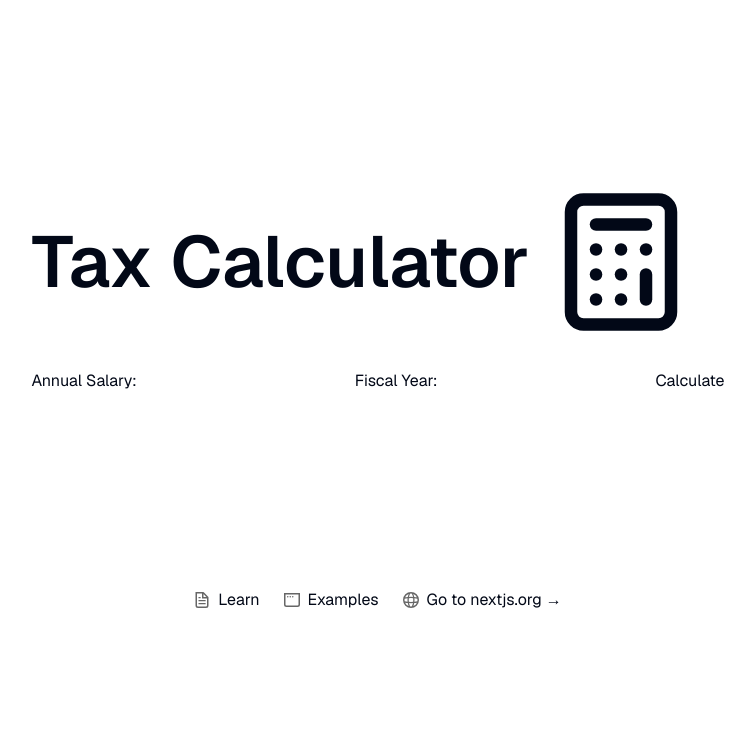
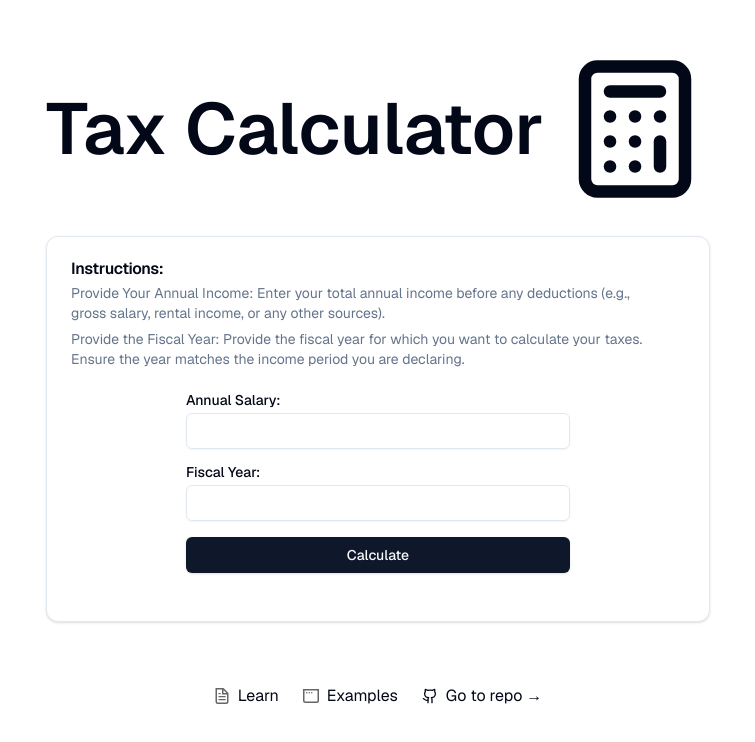
Before and after one commit to CLu1s/points, a Next.js app: page / in a window 1280 px wide. Shown: the part 110-852 px from the top of the page, without its empty margins (262-1017 px from the left). Before the commit the page ends 800 px from the top, so only its background shows below. Built offline with nearby package versions, Linux system fonts and the light colour scheme.

Commit message:
add styles and format

```diff
--- a/app/page.tsx
+++ b/app/page.tsx
@@ -1,6 +1,6 @@
 import Image from "next/image";
 import Form from "@/components/Form";
-import { Calculator } from "lucide-react";
+import { Calculator, Github } from "lucide-react";
 
 export default function Home() {
   return (
@@ -19,9 +19,8 @@ export default function Home() {
       <footer className="row-start-3 flex gap-6 flex-wrap items-center justify-center">
         <a
           className="flex items-center gap-2 hover:underline hover:underline-offset-4"
-          href="https://nextjs.org/learn?utm_source=create-next-app&utm_medium=appdir-template-tw&utm_campaign=create-next-app"
+          href="https://www.canada.ca/en/financial-consumer-agency/services/financial-toolkit/taxes/taxes-2/5.html"
           target="_blank"
-          rel="noopener noreferrer"
         >
           <Image
             aria-hidden
@@ -34,7 +33,7 @@ export default function Home() {
         </a>
         <a
           className="flex items-center gap-2 hover:underline hover:underline-offset-4"
-          href="https://vercel.com/templates?framework=next.js&utm_source=create-next-app&utm_medium=appdir-template-tw&utm_campaign=create-next-app"
+          href="https://investinganswers.com/dictionary/m/marginal-tax-rate"
           target="_blank"
           rel="noopener noreferrer"
         >
@@ -53,14 +52,8 @@ export default function Home() {
           target="_blank"
           rel="noopener noreferrer"
         >
-          <Image
-            aria-hidden
-            src="/globe.svg"
-            alt="Globe icon"
-            width={16}
-            height={16}
-          />
-          Go to nextjs.org →
+          <Github height={16} width={16} />
+          Go to repo →
         </a>
       </footer>
     </div>
--- a/components/Form.tsx
+++ b/components/Form.tsx
@@ -3,19 +3,28 @@ import React, { useState } from "react";
 import { useForm, SubmitHandler } from "react-hook-form";
 import axios from "axios";
 import { Inputs, TaxBracket } from "@/types/FormTypes";
+import { Button } from "@/components/ui/button";
+import {
+  Card,
+  CardContent,
+  CardDescription,
+  CardFooter,
+  CardHeader,
+  CardTitle,
+} from "@/components/ui/card";
+import { Input } from "@/components/ui/input";
+import { Label } from "@/components/ui/label";
+import formatMoney from "@/lib/formatMoney";
 
 const ENDPOINT = "http://localhost:5001/tax-calculator/tax-year";
 
 const Form = () => {
-  const [salary, setSalary] = useState("");
-  const [year, setYear] = useState("");
   const [result, setResult] = useState<string | null>(null);
   const [loading, setLoading] = useState(false);
 
   const {
     register,
     handleSubmit,
-    watch,
     formState: { errors },
   } = useForm<Inputs>();
 
@@ -33,12 +42,18 @@ const Form = () => {
     setLoading(true);
     setResult(null);
     try {
-      const { data } = await axios.get(`${ENDPOINT}/${year}`);
+      const response = await axios.get(`${ENDPOINT}/${year}`);
+      if (!response.data || !response.data.tax_brackets) {
+        throw new Error("Invalid API response");
+      }
+      const { data } = response;
       const tax = calculateTax(Number(salary), data.tax_brackets);
-      setResult(`$${tax}`);
+      setResult(formatMoney(tax));
     } catch (error) {
       console.error(error);
-      setResult("Error calculating taxes");
+      setResult("Error calculating taxes, please try again later");
+    } finally {
+      setLoading(false);
     }
   };
   const calculateTax = (salary: number, brackets: TaxBracket[]) => {
@@ -49,35 +64,106 @@ const Form = () => {
         totalTax += taxableIncome * rate;
       }
     });
-    return totalTax.toFixed(2);
+    return totalTax;
   };
-  // TODO add use form hook
-  // TODO add shadcn eleemnts
+
   return (
-    <form onSubmit={handleSubmit(onSubmit)}>
-      <label>
-        Annual Salary:
-        <input
-          type="number"
-          value={salary}
-          onChange={(e) => setSalary(e.target.value)}
-          required
-        />
-      </label>
-      <label>
-        Fiscal Year:
-        <input
-          type="number"
-          value={year}
-          onChange={(e) => setYear(e.target.value)}
-          required
-        />
-      </label>
-      <button type="submit" disabled={loading}>
-        {loading ? "Calculating..." : "Calculate"}
-      </button>
-      {result && <div>Result: {result}</div>}
-    </form>
+    <Card className={"w-full"}>
+      <CardHeader>
+        <CardTitle>Instructions:</CardTitle>
+        <CardDescription>
+          <ul className={"grid w-full max-w-xl items-center gap-1.5"}>
+            <li>
+              Provide Your Annual Income: Enter your total annual income before
+              any deductions (e.g., gross salary, rental income, or any other
+              sources).
+            </li>
+            <li>
+              Provide the Fiscal Year: Provide the fiscal year for which you
+              want to calculate your taxes. Ensure the year matches the income
+              period you are declaring.
+            </li>
+          </ul>
+        </CardDescription>
+      </CardHeader>
+      <CardContent>
+        <form
+          onSubmit={handleSubmit(onSubmit)}
+          className={"flex flex-col gap-4"}
+        >
+          <div className="grid w-full max-w-sm items-center gap-1.5 m-auto">
+            <Label htmlFor="salary">Annual Salary:</Label>
+            <Input
+              id={"salary"}
+              type="number"
+              {...register("salary", { required: true, min: 1 })}
+            />
+            {errors.salary && (
+              <span className={"text-red-600"}>This field is required</span>
+            )}
+            {errors.salary?.type === "min" && (
+              <span className={"text-red-600"}>
+                Please enter a salary greater than 0
+              </span>
+            )}
+          </div>
+          <div className="grid w-full max-w-sm items-center gap-1.5 m-auto">
+            <Label htmlFor="year">Fiscal Year:</Label>
+            <Input
+              id={"year"}
+              type="number"
+              {...register("year", { required: true, min: 2019, max: 2022 })}
+            />
+            {errors.year?.type === "required" && (
+              <span className={"text-red-600"}>This field is required</span>
+            )}
+            {errors.year?.type === "min" && (
+              <span className={"text-red-600"}>
+                Please enter a year after 2019
+              </span>
+            )}
+            {errors.year?.type === "max" && (
+              <span className={"text-red-600"}>
+                Please enter a year before 2023
+              </span>
+            )}
+          </div>
+          <Button
+            type="submit"
+            disabled={loading}
+            className={"w-full max-w-sm m-auto"}
+          >
+            {loading ? (
+              <span className={"animate-spin"} data-testid="calculating">
+                <svg
+                  xmlns="http://www.w3.org/2000/svg"
+                  width="24"
+                  height="24"
+                  viewBox="0 0 24 24"
+                  fill="none"
+                  stroke="currentColor"
+                  strokeWidth="2"
+                  strokeLinecap="round"
+                  strokeLinejoin="round"
+                  className="lucide lucide-loader-circle"
+                >
+                  <path d="M21 12a9 9 0 1 1-6.219-8.56" />
+                </svg>
+              </span>
+            ) : (
+              "Calculate"
+            )}
+          </Button>
+        </form>
+      </CardContent>
+      <CardFooter>
+        {result && (
+          <div className="mt-4 w-full text-center p-2 bg-gray-100 rounded m-auto">
+            Result: <strong>{result}</strong>
+          </div>
+        )}
+      </CardFooter>
+    </Card>
   );
 };
 
--- /dev/null
+++ b/components/ui/button.tsx
@@ -0,0 +1,57 @@
+import * as React from "react"
+import { Slot } from "@radix-ui/react-slot"
+import { cva, type VariantProps } from "class-variance-authority"
+
+import { cn } from "@/lib/utils"
+
+const buttonVariants = cva(
+  "inline-flex items-center justify-center gap-2 whitespace-nowrap rounded-md text-sm font-medium transition-colors focus-visible:outline-none focus-visible:ring-1 focus-visible:ring-ring disabled:pointer-events-none disabled:opacity-50 [&_svg]:pointer-events-none [&_svg]:size-4 [&_svg]:shrink-0",
+  {
+    variants: {
+      variant: {
+        default:
+          "bg-primary text-primary-foreground shadow hover:bg-primary/90",
+        destructive:
+          "bg-destructive text-destructive-foreground shadow-sm hover:bg-destructive/90",
+        outline:
+          "border border-input bg-background shadow-sm hover:bg-accent hover:text-accent-foreground",
+        secondary:
+          "bg-secondary text-secondary-foreground shadow-sm hover:bg-secondary/80",
+        ghost: "hover:bg-accent hover:text-accent-foreground",
+        link: "text-primary underline-offset-4 hover:underline",
+      },
+      size: {
+        default: "h-9 px-4 py-2",
+        sm: "h-8 rounded-md px-3 text-xs",
+        lg: "h-10 rounded-md px-8",
+        icon: "h-9 w-9",
+      },
+    },
+    defaultVariants: {
+      variant: "default",
+      size: "default",
+    },
+  }
+)
+
+export interface ButtonProps
+  extends React.ButtonHTMLAttributes<HTMLButtonElement>,
+    VariantProps<typeof buttonVariants> {
+  asChild?: boolean
+}
+
+const Button = React.forwardRef<HTMLButtonElement, ButtonProps>(
+  ({ className, variant, size, asChild = false, ...props }, ref) => {
+    const Comp = asChild ? Slot : "button"
+    return (
+      <Comp
+        className={cn(buttonVariants({ variant, size, className }))}
+        ref={ref}
+        {...props}
+      />
+    )
+  }
+)
+Button.displayName = "Button"
+
+export { Button, buttonVariants }
--- /dev/null
+++ b/components/ui/card.tsx
@@ -0,0 +1,76 @@
+import * as React from "react"
+
+import { cn } from "@/lib/utils"
+
+const Card = React.forwardRef<
+  HTMLDivElement,
+  React.HTMLAttributes<HTMLDivElement>
+>(({ className, ...props }, ref) => (
+  <div
+    ref={ref}
+    className={cn(
+      "rounded-xl border bg-card text-card-foreground shadow",
+      className
+    )}
+    {...props}
+  />
+))
+Card.displayName = "Card"
+
+const CardHeader = React.forwardRef<
+  HTMLDivElement,
+  React.HTMLAttributes<HTMLDivElement>
+>(({ className, ...props }, ref) => (
+  <div
+    ref={ref}
+    className={cn("flex flex-col space-y-1.5 p-6", className)}
+    {...props}
+  />
+))
+CardHeader.displayName = "CardHeader"
+
+const CardTitle = React.forwardRef<
+  HTMLDivElement,
+  React.HTMLAttributes<HTMLDivElement>
+>(({ className, ...props }, ref) => (
+  <div
+    ref={ref}
+    className={cn("font-semibold leading-none tracking-tight", className)}
+    {...props}
+  />
+))
+CardTitle.displayName = "CardTitle"
+
+const CardDescription = React.forwardRef<
+  HTMLDivElement,
+  React.HTMLAttributes<HTMLDivElement>
+>(({ className, ...props }, ref) => (
+  <div
+    ref={ref}
+    className={cn("text-sm text-muted-foreground", className)}
+    {...props}
+  />
+))
+CardDescription.displayName = "CardDescription"
+
+const CardContent = React.forwardRef<
+  HTMLDivElement,
+  React.HTMLAttributes<HTMLDivElement>
+>(({ className, ...props }, ref) => (
+  <div ref={ref} className={cn("p-6 pt-0", className)} {...props} />
+))
+CardContent.displayName = "CardContent"
+
+const CardFooter = React.forwardRef<
+  HTMLDivElement,
+  React.HTMLAttributes<HTMLDivElement>
+>(({ className, ...props }, ref) => (
+  <div
+    ref={ref}
+    className={cn("flex items-center p-6 pt-0", className)}
+    {...props}
+  />
+))
+CardFooter.displayName = "CardFooter"
+
+export { Card, CardHeader, CardFooter, CardTitle, CardDescription, CardContent }
--- /dev/null
+++ b/components/ui/input.tsx
@@ -0,0 +1,22 @@
+import * as React from "react"
+
+import { cn } from "@/lib/utils"
+
+const Input = React.forwardRef<HTMLInputElement, React.ComponentProps<"input">>(
+  ({ className, type, ...props }, ref) => {
+    return (
+      <input
+        type={type}
+        className={cn(
+          "flex h-9 w-full rounded-md border border-input bg-transparent px-3 py-1 text-base shadow-sm transition-colors file:border-0 file:bg-transparent file:text-sm file:font-medium file:text-foreground placeholder:text-muted-foreground focus-visible:outline-none focus-visible:ring-1 focus-visible:ring-ring disabled:cursor-not-allowed disabled:opacity-50 md:text-sm",
+          className
+        )}
+        ref={ref}
+        {...props}
+      />
+    )
+  }
+)
+Input.displayName = "Input"
+
+export { Input }
--- /dev/null
+++ b/components/ui/label.tsx
@@ -0,0 +1,26 @@
+"use client"
+
+import * as React from "react"
+import * as LabelPrimitive from "@radix-ui/react-label"
+import { cva, type VariantProps } from "class-variance-authority"
+
+import { cn } from "@/lib/utils"
+
+const labelVariants = cva(
+  "text-sm font-medium leading-none peer-disabled:cursor-not-allowed peer-disabled:opacity-70"
+)
+
+const Label = React.forwardRef<
+  React.ElementRef<typeof LabelPrimitive.Root>,
+  React.ComponentPropsWithoutRef<typeof LabelPrimitive.Root> &
+    VariantProps<typeof labelVariants>
+>(({ className, ...props }, ref) => (
+  <LabelPrimitive.Root
+    ref={ref}
+    className={cn(labelVariants(), className)}
+    {...props}
+  />
+))
+Label.displayName = LabelPrimitive.Root.displayName
+
+export { Label }
--- a/jest.config.js
+++ b/jest.config.js
@@ -7,6 +7,7 @@ const createJestConfig = nextJest({
 const customJestConfig = {
   setupFilesAfterEnv: ["<rootDir>/jest.setup.js"],
   testEnvironment: "jest-environment-jsdom",
+  transformIgnorePatterns: ["/node_modules/(?!lucide-react)"],
 };
 
 module.exports = createJestConfig(customJestConfig);
--- /dev/null
+++ b/lib/formatMoney.ts
@@ -0,0 +1,12 @@
+import { FormatMoney } from "format-money-js";
+
+const formatMoney = (amount: number, decimals = 2): string => {
+  const fm = new FormatMoney({
+    decimals,
+  });
+  return fm.from(amount, {
+    symbol: "$",
+  }) as string;
+};
+
+export default formatMoney;
--- a/package.json
+++ b/package.json
@@ -9,9 +9,12 @@
     "lint": "next lint"
   },
   "dependencies": {
+    "@radix-ui/react-label": "^2.1.1",
+    "@radix-ui/react-slot": "^1.1.1",
     "axios": "^1.7.9",
     "class-variance-authority": "^0.7.1",
     "clsx": "^2.1.1",
+    "format-money-js": "^1.6.3",
     "jest-environment-jsdom": "^29.7.0",
     "lucide-react": "^0.471.1",
     "next": "15.1.4",
```
Also changed, not shown: 2 other files (tests, documents, lock files or other folders).
